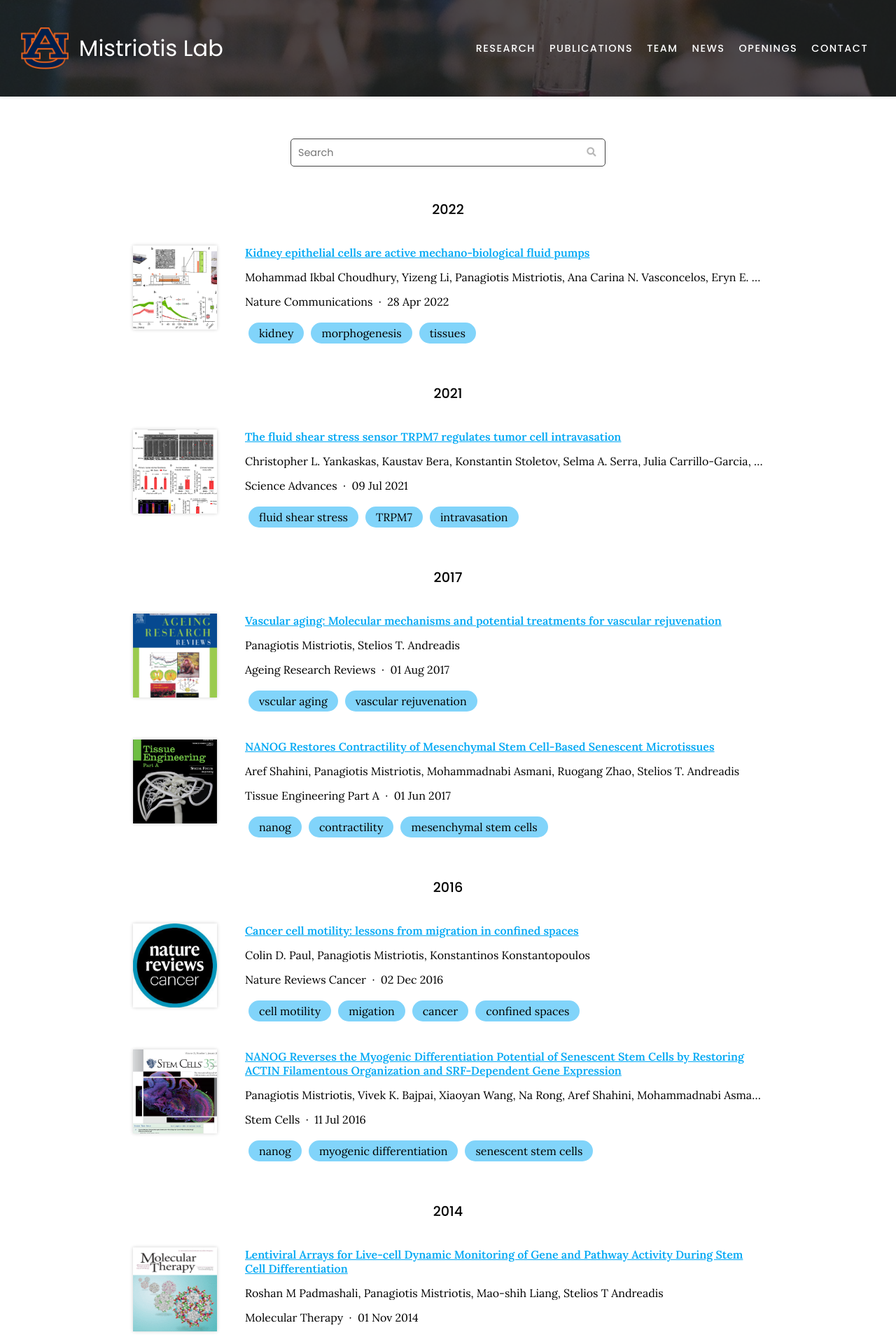
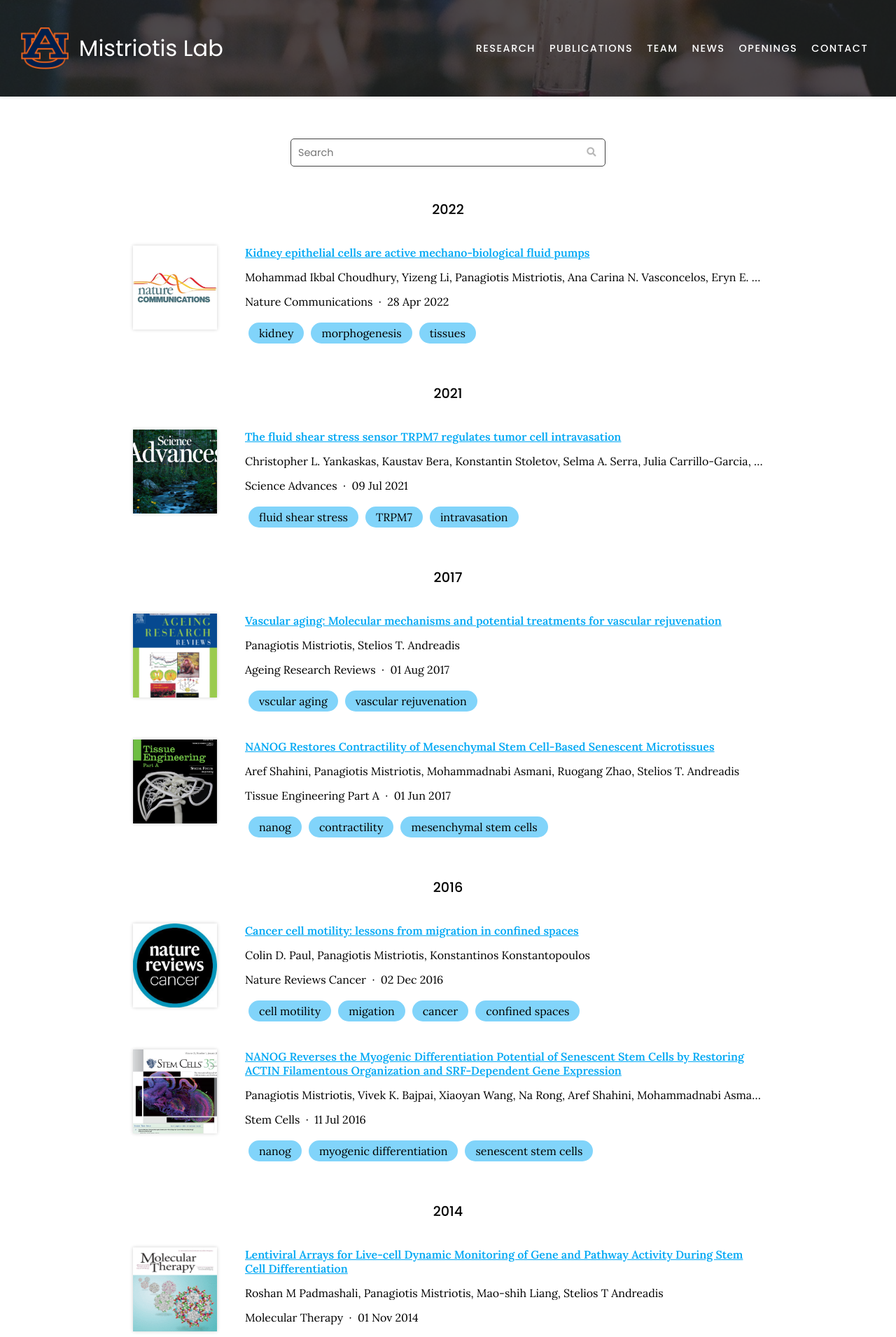
Before and after one commit to mistriotis-lab/mistriotis-lab.github.io, a Jekyll site: the page built from publications/index.md, in a window 1280 px wide. Shown: the top 1911 px of the page at 70% size. Built offline with Jekyll 4.4.1, drawn with Linux system fonts in a browser that asks for light colours; nearby versions of some CDN libraries.

```diff
--- a/_data/citations.yaml
+++ b/_data/citations.yaml
@@ -25,7 +25,7 @@
   - kidney
   - morphogenesis
   - tissues
-  image: images/papers/kidney.png
+  image: images/papers/nature-comm.png
 - id: doi:10.1126/sciadv.abh3457
   title: The fluid shear stress sensor TRPM7 regulates tumor cell intravasation
   authors:
@@ -46,7 +46,7 @@
   - fluid shear stress
   - TRPM7
   - intravasation
-  image: images/papers/the-fluid-shear-stress.jpeg
+  image: images/papers/science-advances.png
 - id: doi:10.1016/j.arr.2017.05.006
   title: 'Vascular aging: Molecular mechanisms and potential treatments for vascular
     rejuvenation'
```
